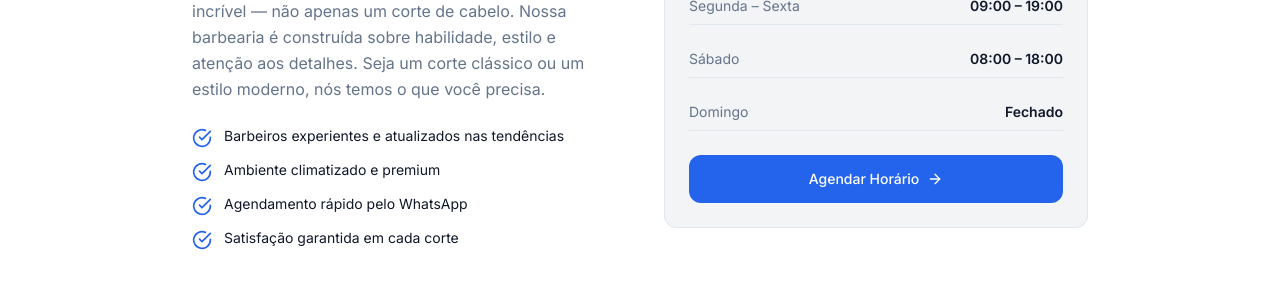
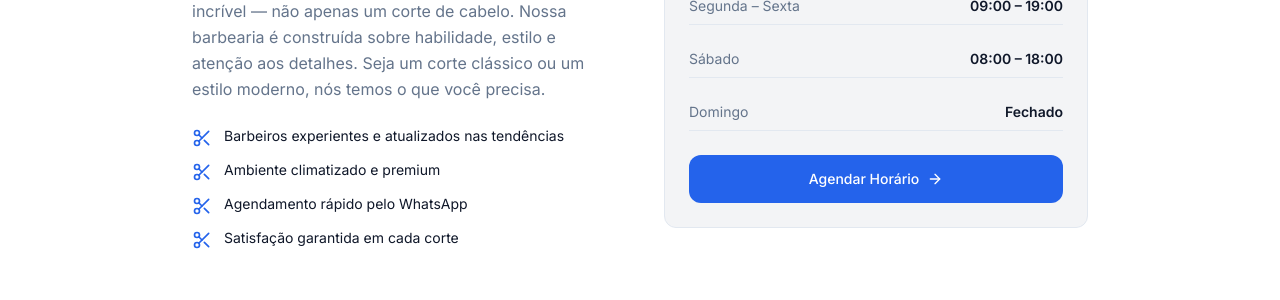
Before and after one commit to DOUGLASWEB-DG/navalha.app, a Next.js app: page / in a window 1280 px wide. Shown: the part 2060-2360 px from the top of the page. Built offline with nearby package versions, Linux system fonts and the light colour scheme; a web font is replaced by a local one.

Commit message:
style: use scissors instead of check for features list

```diff
--- a/app/page.tsx
+++ b/app/page.tsx
@@ -354,7 +354,7 @@ export default function LandingPage() {
             <div className="flex flex-col gap-3">
               {reasons.map((reason) => (
                 <div key={reason} className="flex items-start gap-3">
-                  <CheckCircle className="w-5 h-5 text-primary mt-0.5 shrink-0" />
+                  <Scissors className="w-5 h-5 text-primary mt-0.5 shrink-0" />
                   <span className="text-sm text-foreground">{reason}</span>
                 </div>
               ))}
```
